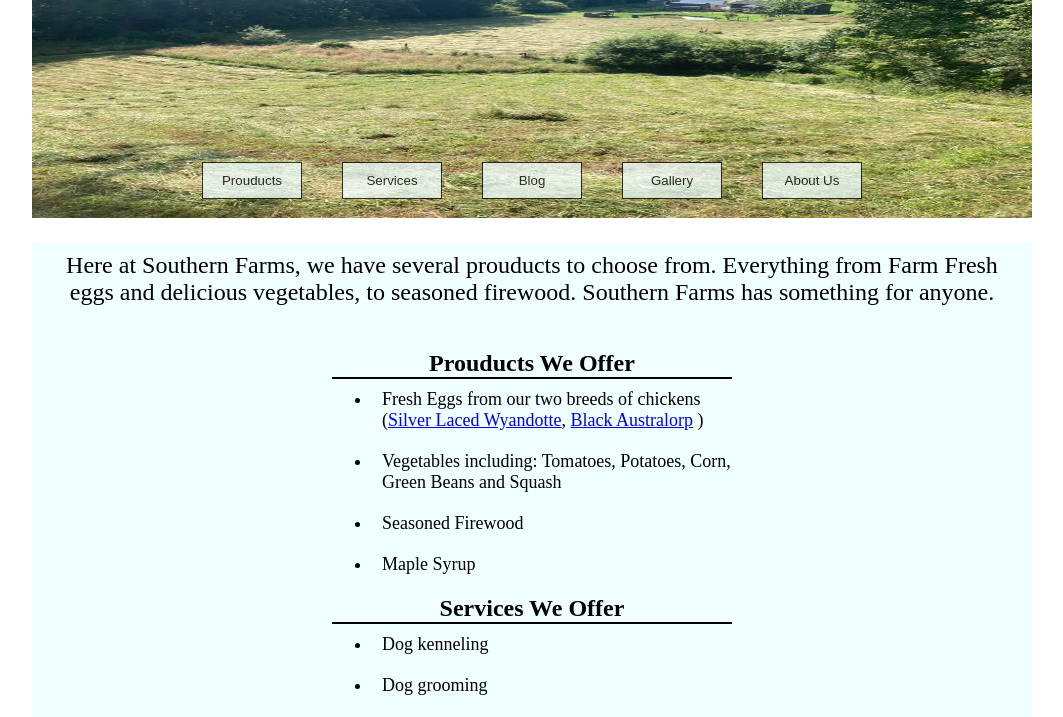
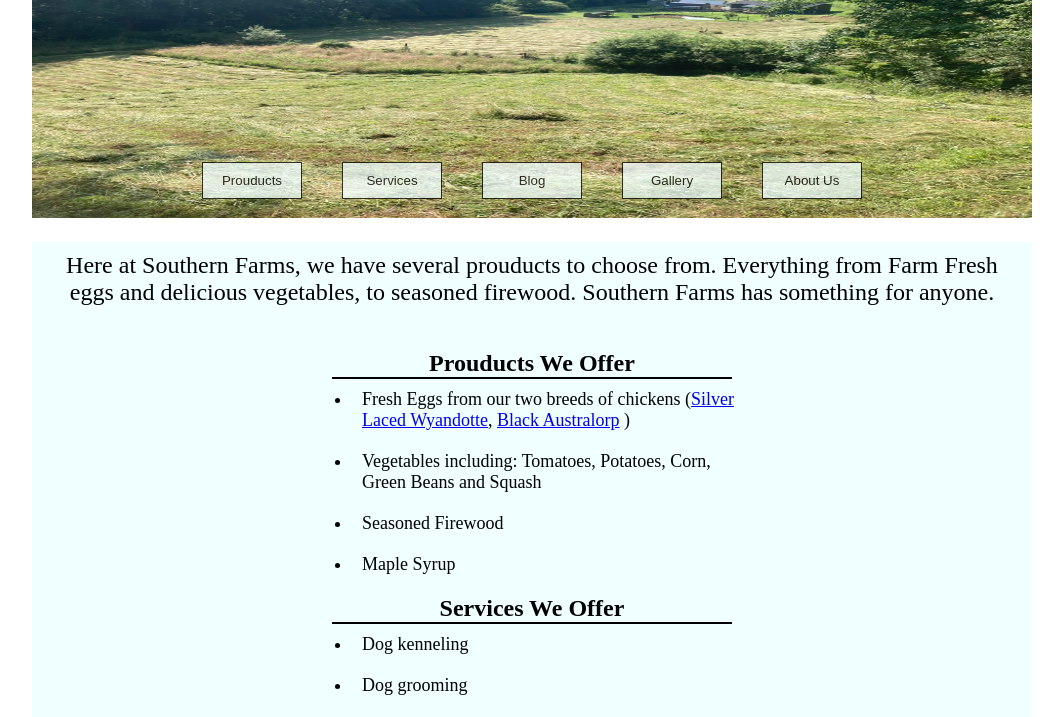
Before and after one commit to devinsouthern/southern_farm_chicken_website, a plain HTML site: page index.html in a window 1280 px wide. Shown: the part 82-799 px from the top of the page, without its empty margins (108-1171 px from the left). Drawn offline with Linux system fonts and the light colour scheme.

Commit message:
Update body min-width and margins

```diff
--- a/style.css
+++ b/style.css
@@ -1,6 +1,6 @@
 
 body {
-    min-width: 300px;
+    min-width: 500px;
     max-width: 1000px;
     height: 100%;
     margin: 0 auto;
@@ -81,7 +81,6 @@ header {
     #prouducts li {
         font-size: 18px;
         padding: 10px;
-        margin-left: 20px;
 
     }
 
@@ -104,7 +103,6 @@ header {
 
         font-size: 18px;
         padding: 10px;
-        margin-left: 20px;
 
     }
 
```
